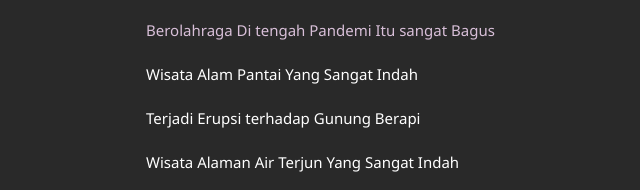
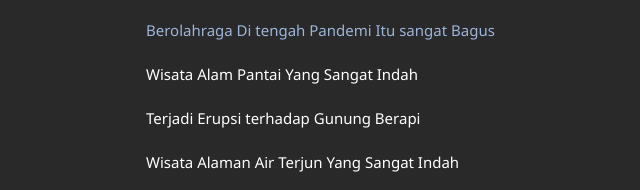
Before and after one commit to AchmadZainurRahman/responsive, a plain HTML site: page index.html in a window 1280 px wide. In both pictures the pointer is over the link 814 px from the left and 2652 px from the top of the page. Shown: the part 2622-2812 px from the top of the page, 494-1134 px from the left. Drawn offline with Linux system fonts and the light colour scheme.

Commit message:
update terakhir tugas

```diff
--- a/style.css
+++ b/style.css
@@ -347,7 +347,7 @@ nav a:hover {
 }
 
 #footer a:hover {
-    color: thistle;
+    color: rgb(156, 181, 216);
 }
 
 
```
